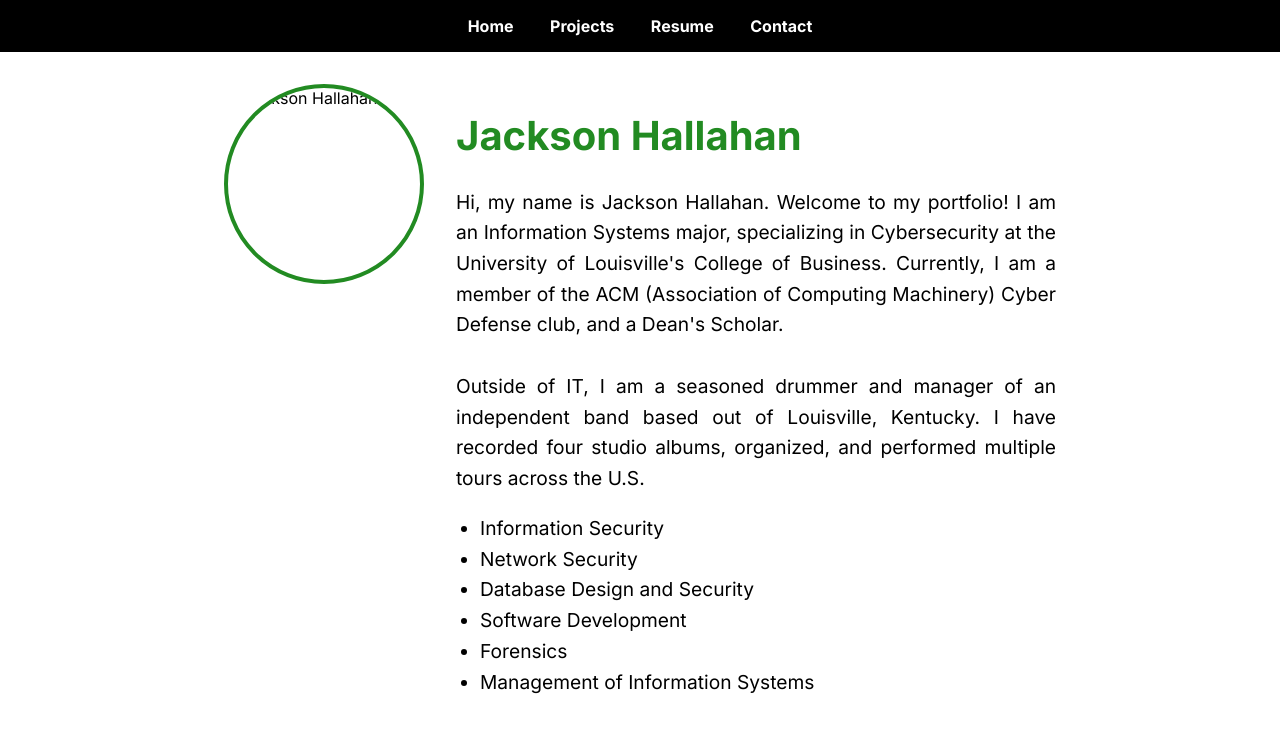
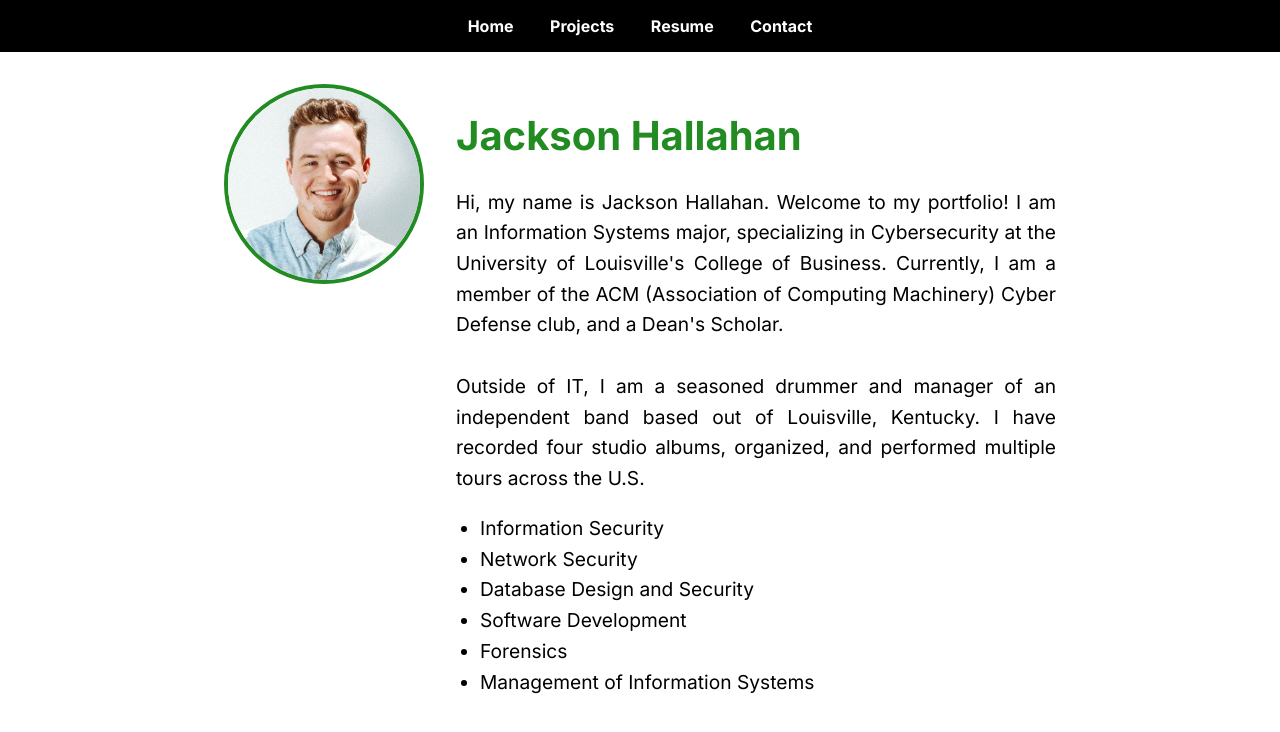
Before and after one commit to jhallahan502/jacksonhallahan.github.io, a plain HTML site: page index.html in a window 1280 px wide. Drawn offline with Linux system fonts and the light colour scheme.

Commit message:
Update index.html

```diff
--- a/index.html
+++ b/index.html
@@ -76,7 +76,7 @@
   </nav>
 
   <header>
-    <img src="images/Headshot.jpg" alt="Jackson Hallahan">
+    <img src="Headshot.jpg" alt="Jackson Hallahan">
     <div class="bio-wrapper">
       <h1>Jackson Hallahan</h1>
       <p class="bio">
```
